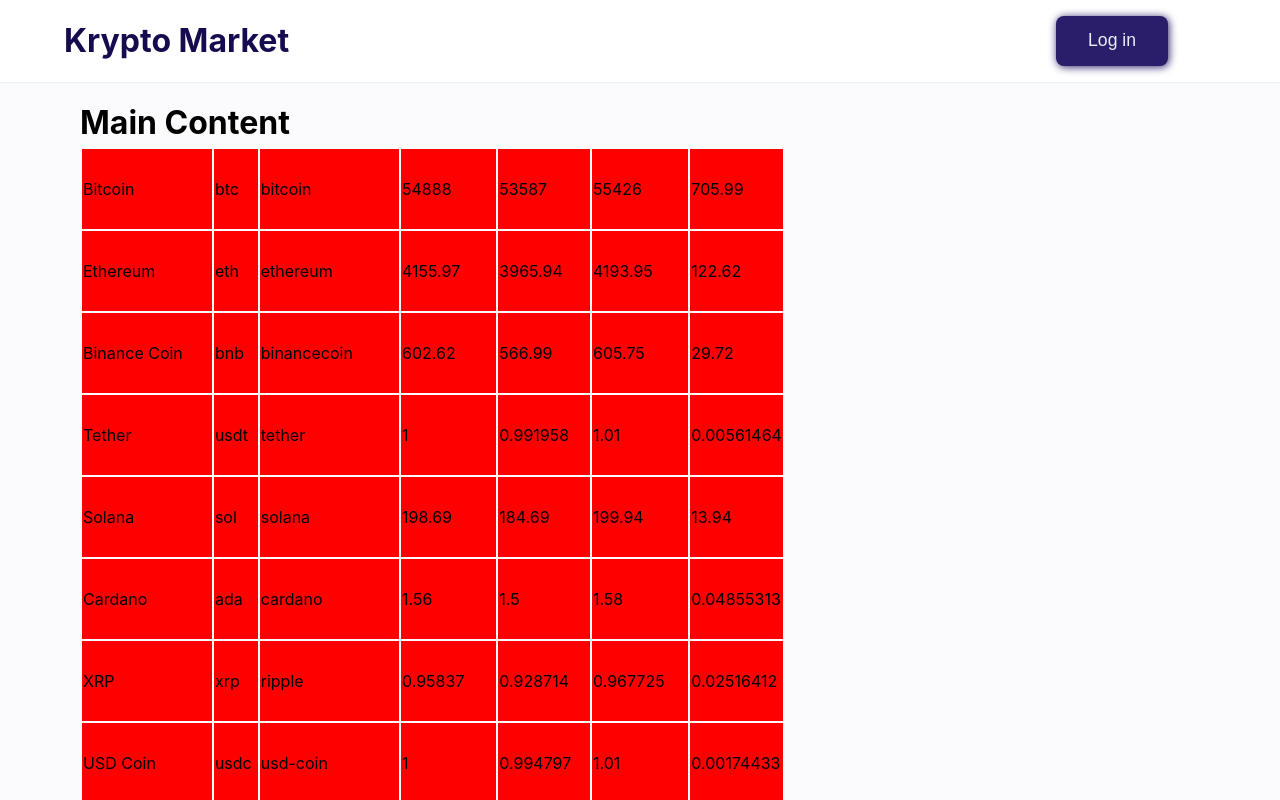
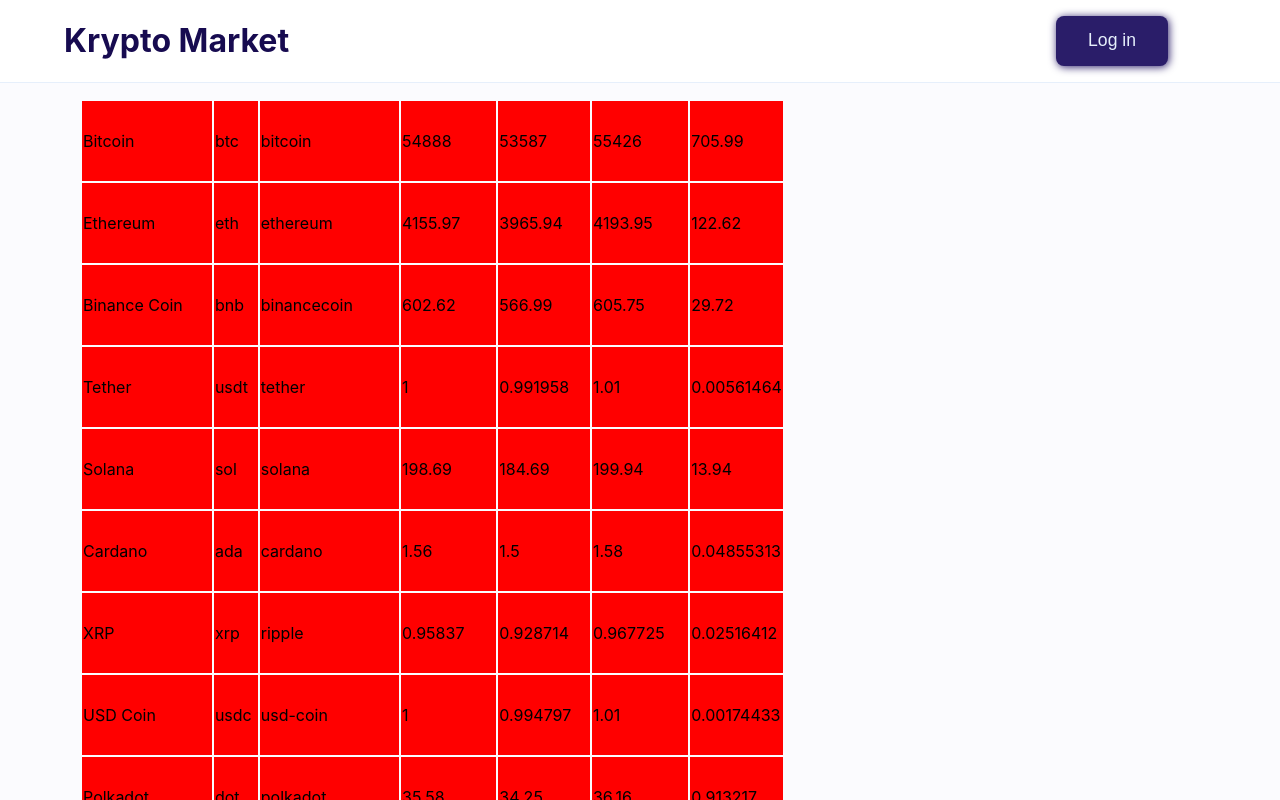
Before and after one commit to libekonst/krypto-market, a React (Create React App) app: page / in a window 1280 px wide. Shown: the top 800 px of the page. Built offline with nearby package versions, Linux system fonts and the light colour scheme.

Commit message:
change: replace skeleton page with spinner

```diff
--- a/src/pages/coin-details/CoinPage.tsx
+++ b/src/pages/coin-details/CoinPage.tsx
@@ -2,10 +2,10 @@
 import { useCallback } from 'react';
 import { fetchCoinDetails } from './api/fetchCoinDetails';
 import { UnknownCoinErrorView } from './views/UnknownCoinErrorView';
-import { SkeletonLoadingView } from './views/SkeletonLoadingView';
 import { isFailure, isLoading, useDataLoader } from '../../lib/useDataLoader';
 import { CoinAnalysisView } from './CoinAnalysisView';
 import { SomethingWentWrong } from './views/SomethingWentWrongView';
+import { Spinner } from '../../ui-kit/feedback/Spinner';
 
 export function CoinPage() {
   const { coinId } = useParams();
@@ -16,6 +16,6 @@
   if (isFailure(res) && res.error === 'No coin id')
     return <UnknownCoinErrorView />;
   if (isFailure(res)) return <SomethingWentWrong />;
-  if (isLoading(res)) return <SkeletonLoadingView />;
+  if (isLoading(res)) return <Spinner />;
   return <CoinAnalysisView coin={res.data} />;
 }
--- a/src/pages/coin-details/views/SkeletonLoadingView.tsx
+++ /dev/null
@@ -1,3 +0,0 @@
-export function SkeletonLoadingView() {
-  return <div>Loading coin...</div>;
-}
--- a/src/pages/home/HomePage.tsx
+++ b/src/pages/home/HomePage.tsx
@@ -2,16 +2,7 @@
 
 export function HomePage() {
   return (
-    <>
-      <Main />
-    </>
-  );
-}
-
-function Main() {
-  return (
     <div style={{ padding: '1rem 5rem' }}>
-      <h1>Main Content</h1>
       <PriceTable />
     </div>
   );
--- a/src/pages/home/coin-market-share/PriceTable.tsx
+++ b/src/pages/home/coin-market-share/PriceTable.tsx
@@ -55,7 +55,9 @@
       {isFailure(res) && <p>{res.error}</p>}
       {isLoading(res) && <Spinner />}
 
-      <LightButton onClick={loadMorePrices}>Load more data</LightButton>
+      {!isLoading(res) && (
+        <LightButton onClick={loadMorePrices}>Load more data</LightButton>
+      )}
     </>
   );
 }
```
